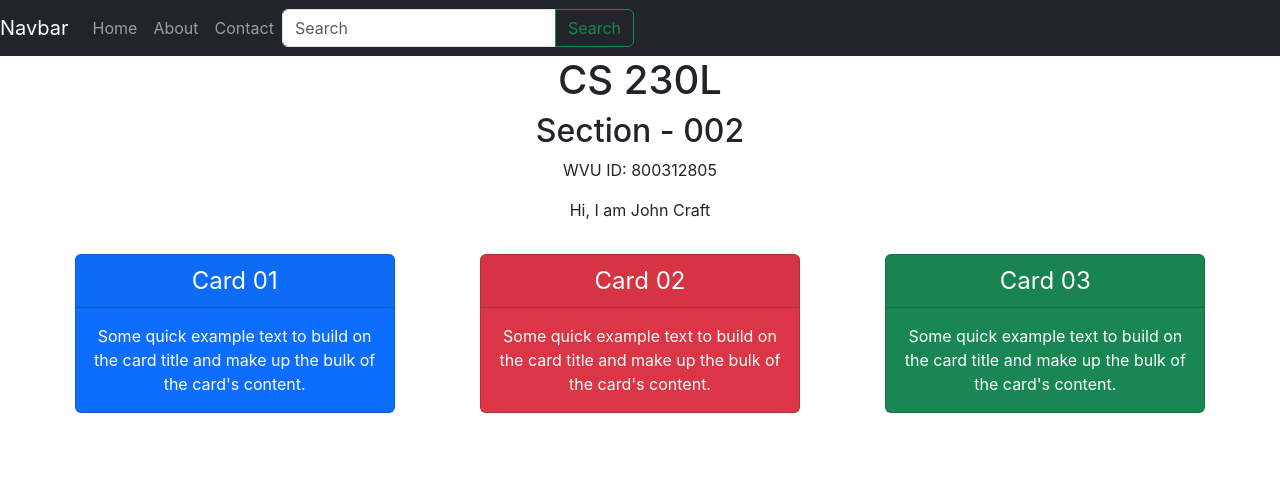
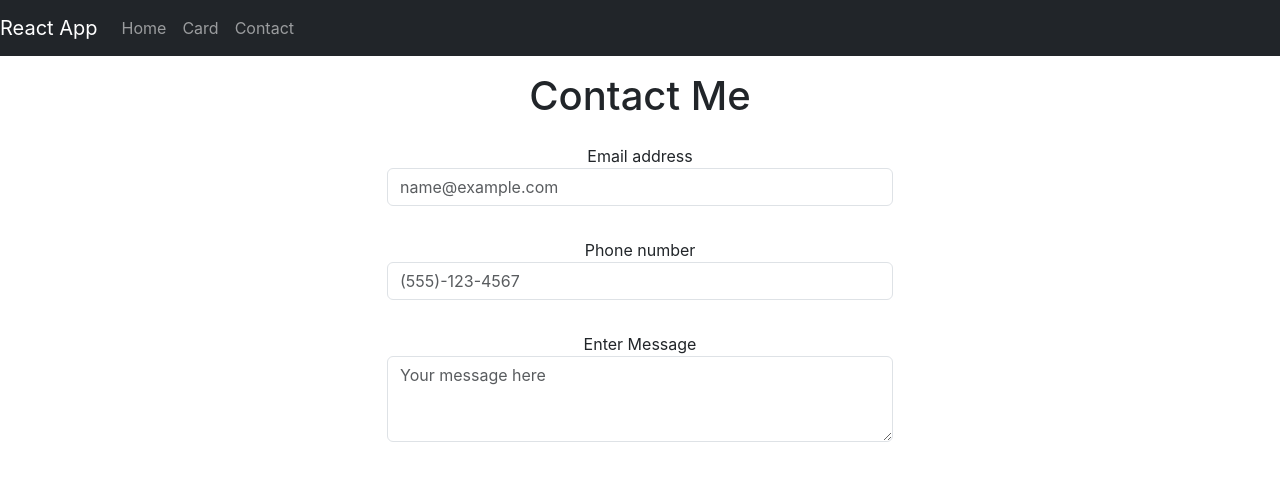
Before and after one commit to craftjohn/Lab5, a React (Create React App) app: page /contact in a window 1280 px wide. Shown: the top 480 px of the page. Built offline with nearby package versions, Linux system fonts and the light colour scheme.

Commit message:
Changes for Lab 7

```diff
--- a/package.json
+++ b/package.json
@@ -9,6 +9,7 @@
     "bootstrap": "^5.3.2",
     "react": "^18.2.0",
     "react-dom": "^18.2.0",
+    "react-router-dom": "^6.18.0",
     "react-scripts": "^5.0.1",
     "web-vitals": "^2.1.4"
   },
--- a/src/App.js
+++ b/src/App.js
@@ -2,19 +2,24 @@ import logo from './logo.svg';
 import './App.css';
 import Navbar from './Navbar';
 import Card from './Card';
+import Home from './Home';
+import Contact from './Contact';
+import { BrowserRouter, Routes, Route } from "react-router-dom"
 
 function App() {
     return (
         <div className="App">
-            <Navbar />
-            <h1>CS 230L</h1>
-            <h2>Section - 002</h2>
-            <p>WVU ID: 800312805</p>
-            <p>Hi, I am John Craft</p>
-            <Card />
+            <BrowserRouter>
+                <Navbar />
+                <Routes>
+                    <Route path="/" element={<Home />}></Route>
+                    <Route path="/card" element={<Card />}></Route>
+                    <Route path="/contact" element={<Contact />}></Route>
+                </Routes>
+            </BrowserRouter>
         </div>
     );
-};
+}
 
 
 export default App;
--- /dev/null
+++ b/src/Contact.js
@@ -0,0 +1,30 @@
+import React from 'react';
+
+
+function Contact() {
+    return (
+        <div className="container">
+            <div className="row">
+                <div className="col-md-6 offset-md-3 p-3">
+                    <h1>Contact Me</h1>
+                    <form>
+                        <div className="form-group p-3">
+                            <label htmlFor="exampleFormControlInput1">Email address</label>
+                            <input type="email" className="form-control" id="exampleFormControlInput1" placeholder="name@example.com" />
+                        </div>
+                        <div className="form-group p-3">
+                            <label htmlFor="exampleFormControlInput1">Phone number</label>
+                            <input type="email" className="form-control" id="exampleFormControlInput1" placeholder="(555)-123-4567" />
+                        </div>
+                        <div className="form-group p-3">
+                            <label htmlFor="exampleFormControlTextarea1">Enter Message</label>
+                            <textarea className="form-control" id="exampleFormControlTextarea1" rows="3" placeholder="Your message here"></textarea>
+                        </div>
+                    </form>
+                </div>
+            </div>
+        </div>
+    );
+}
+
+export default Contact;
--- /dev/null
+++ b/src/Home.js
@@ -0,0 +1,14 @@
+import React from 'react';
+
+function Home() {
+    return (
+        <div className="Home">
+            <h1>CS 230L</h1>
+            <h2>Section - 002</h2>
+            <p>WVU ID: 800312805</p>
+            <p>Hi, I am John Craft</p>
+        </div>
+    );
+};
+
+export default Home;
--- a/src/Navbar.js
+++ b/src/Navbar.js
@@ -1,29 +1,26 @@
 import React from 'react';
+import { Link } from 'react-router-dom';
 
 function Navbar() {
     return (
         <nav className="navbar navbar-expand-lg navbar-dark bg-dark justify-content-between">
-            <a className="navbar-brand" href="#">Navbar</a>
+            <Link className="navbar-brand" to="/">React App</Link>
             <button className="navbar-toggler" type="button" data-toggle="collapse" data-target="#navbarSupportedContent" aria-controls="navbarSupportedContent" aria-expanded="false" aria-label="Toggle navigation">
                 <span className="navbar-toggler-icon"></span>
             </button>
 
             <div className="collapse navbar-collapse" id="navbarSupportedContent">
                 <ul className="navbar-nav mr-auto">
-                    <li className="nav-item active">
-                        <a className="nav-link" href="#">Home <span className="sr-only"></span></a>
+                    <li className="nav-item">
+                        <Link to="/" className="nav-link">Home</Link>
                     </li>
                     <li className="nav-item">
-                        <a className="nav-link" href="#">About</a>
+                        <Link to="/card" className="nav-link">Card</Link>
                     </li>
                     <li className="nav-item">
-                        <a className="nav-link" href="#">Contact</a>
+                        <Link to="/contact" className="nav-link">Contact</Link>
                     </li>
                 </ul>
-                <form className= "input-group w-auto">
-                    <input className="form-control mr-sm-2" type="search" placeholder="Search" aria-label="Search"/>
-                    <button className="btn btn-outline-success my-2 my-sm-0" type="submit">Search</button>
-                </form>
             </div>
         </nav>
     );
```
Also changed, not shown: 1 other file (tests, documents, lock files or other folders).
